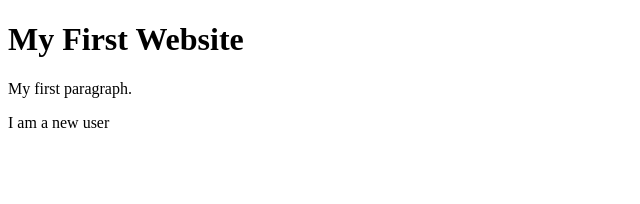
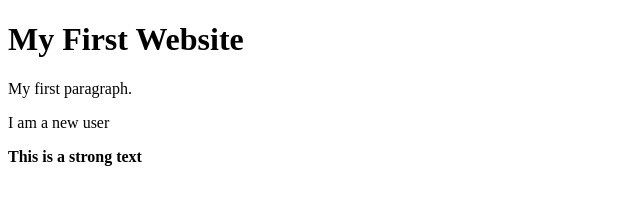
Before and after one commit to parraykifayat/codersrank-template-5czqv9, a website: page index.html in a window 1280 px wide. Shown: the whole page, without its empty margins (0-640 px from the left). Drawn offline with Linux system fonts and the light colour scheme.

Commit message:
1 file modified

```diff
--- a/index.html
+++ b/index.html
@@ -8,6 +8,7 @@
     <h1>My First Website</h1>
     <p>My first paragraph.</p>
     <p>I am a new user</p>
+    <strong>This is a strong  text </strong>
 
   </body>
 </html>
```
